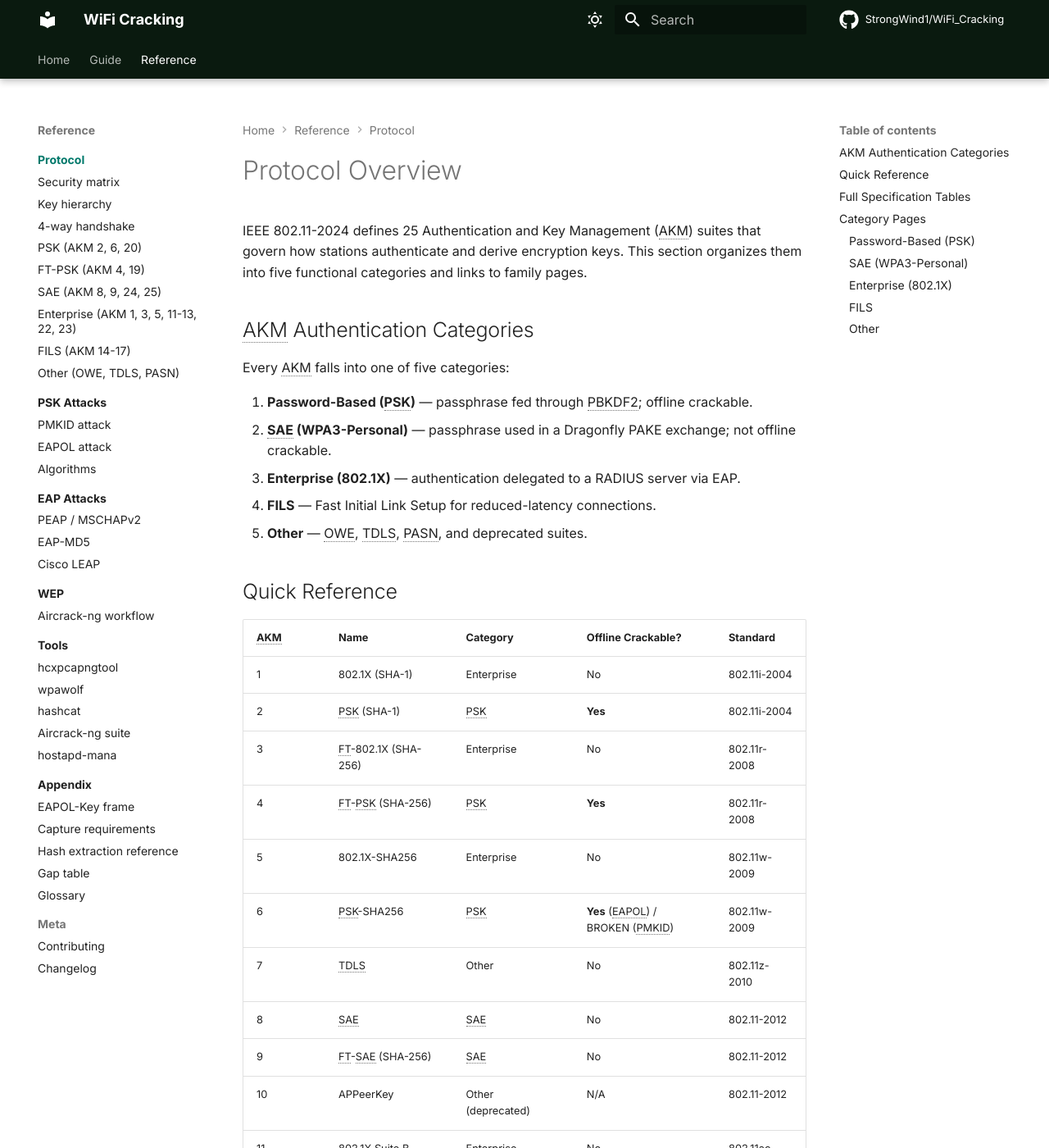
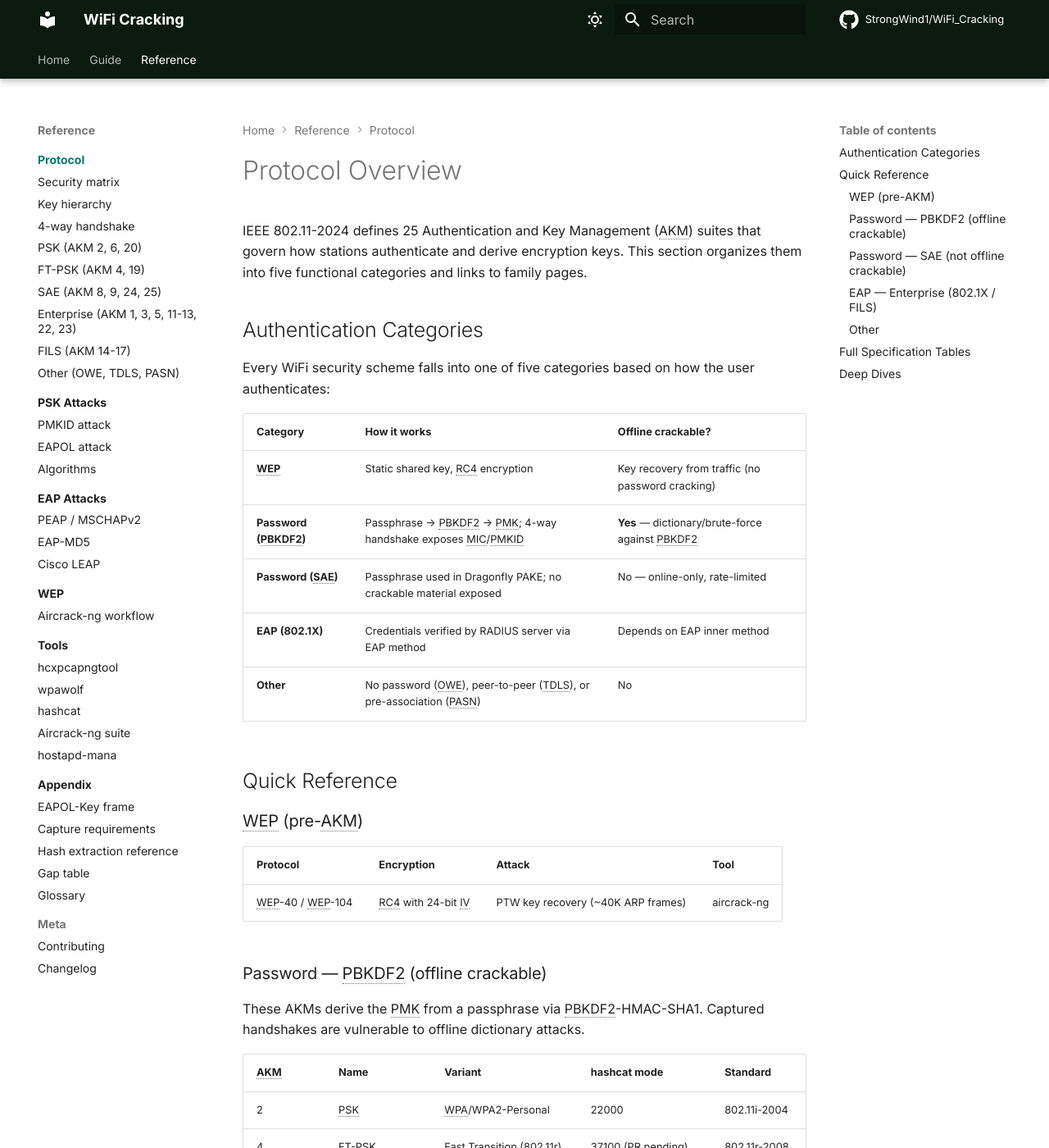
Before and after one commit to StrongWind1/WiFi_Cracking, an MkDocs documentation site: the page built from docs/protocol/index.md, in a window 1280 px wide and 1400 px high. Shown: the whole window at 82% size. Built offline with MkDocs 1.6.1 and Material for MkDocs 9.7.7, drawn with Linux system fonts in a browser that asks for light colours; comment, search, counter and statistics services are not loaded; some of the changed text lies outside the part shown.

Commit message:
docs: restructure Quick Reference into 5 clear categories
Split the flat 25-row AKM table into 5 grouped sections:
- WEP (pre-AKM): RC4 key recovery
- Password (PBKDF2): AKM 2/4/6/19/20, offline crackable
- Password (SAE): AKM 8/9/24/25, not offline crackable
- EAP (802.1X/FILS): AKM 1/3/5/11-17/22/23, RADIUS-based
- Other: AKM 7/10/18/21, niche protocols

Each section has its own table with columns relevant to that
category. Easier to scan — a reader can jump straight to their
network type without parsing all 25 rows.

```diff
--- a/docs/protocol/index.md
+++ b/docs/protocol/index.md
@@ -4,45 +4,76 @@ IEEE 802.11-2024 defines 25 Authentication and Key Management (AKM) suites
 that govern how stations authenticate and derive encryption keys. This section
 organizes them into five functional categories and links to family pages.
 
-## AKM Authentication Categories
+## Authentication Categories
 
-Every AKM falls into one of five categories:
+Every WiFi security scheme falls into one of five categories based on how the user authenticates:
 
-1. **Password-Based (PSK)** — passphrase fed through PBKDF2; offline crackable.
-2. **SAE (WPA3-Personal)** — passphrase used in a Dragonfly PAKE exchange; not offline crackable.
-3. **Enterprise (802.1X)** — authentication delegated to a RADIUS server via EAP.
-4. **FILS** — Fast Initial Link Setup for reduced-latency connections.
-5. **Other** — OWE, TDLS, PASN, and deprecated suites.
+| Category | How it works | Offline crackable? |
+|---|---|---|
+| **WEP** | Static shared key, RC4 encryption | Key recovery from traffic (no password cracking) |
+| **Password (PBKDF2)** | Passphrase → PBKDF2 → PMK; 4-way handshake exposes MIC/PMKID | **Yes** — dictionary/brute-force against PBKDF2 |
+| **Password (SAE)** | Passphrase used in Dragonfly PAKE; no crackable material exposed | No — online-only, rate-limited |
+| **EAP (802.1X)** | Credentials verified by RADIUS server via EAP method | Depends on EAP inner method |
+| **Other** | No password (OWE), peer-to-peer (TDLS), or pre-association (PASN) | No |
 
 ## Quick Reference
 
-| AKM | Name | Category | Offline Crackable? | Standard |
-|-----|------|----------|--------------------|----------|
-| 1 | 802.1X (SHA-1) | Enterprise | No | 802.11i-2004 |
-| 2 | PSK (SHA-1) | PSK | **Yes** | 802.11i-2004 |
-| 3 | FT-802.1X (SHA-256) | Enterprise | No | 802.11r-2008 |
-| 4 | FT-PSK (SHA-256) | PSK | **Yes** | 802.11r-2008 |
-| 5 | 802.1X-SHA256 | Enterprise | No | 802.11w-2009 |
-| 6 | PSK-SHA256 | PSK | **Yes** (EAPOL) / BROKEN (PMKID) | 802.11w-2009 |
-| 7 | TDLS | Other | No | 802.11z-2010 |
-| 8 | SAE | SAE | No | 802.11-2012 |
-| 9 | FT-SAE (SHA-256) | SAE | No | 802.11-2012 |
-| 10 | APPeerKey | Other (deprecated) | N/A | 802.11-2012 |
-| 11 | 802.1X Suite B (SHA-256) | Enterprise (deprecated) | No | 802.11ac-2013 |
-| 12 | 802.1X Suite B (SHA-384) | Enterprise | No | 802.11ac-2013 |
-| 13 | FT-802.1X (SHA-384) | Enterprise | No | 802.11ac-2013 |
-| 14 | FILS-SHA256 | FILS | No | 802.11ai-2016 |
-| 15 | FILS-SHA384 | FILS | No | 802.11ai-2016 |
-| 16 | FT-FILS-SHA256 | FILS | No | 802.11ai-2016 |
-| 17 | FT-FILS-SHA384 | FILS | No | 802.11ai-2016 |
-| 18 | OWE | Other | No | 802.11-2020 |
-| 19 | FT-PSK (SHA-384) | PSK | **Yes** | 802.11-2020 |
-| 20 | PSK-SHA384 | PSK | **Yes** | 802.11-2020 |
-| 21 | PASN | Other | No | 802.11-2024 |
-| 22 | FT-802.1X-SHA384 | Enterprise | No | 802.11-2024 |
-| 23 | 802.1X-SHA384 | Enterprise | No | 802.11-2024 |
-| 24 | SAE (group-dependent) | SAE | No | 802.11-2024 |
-| 25 | FT-SAE (group-dependent) | SAE | No | 802.11-2024 |
+### WEP (pre-AKM)
+
+| Protocol | Encryption | Attack | Tool |
+|---|---|---|---|
+| WEP-40 / WEP-104 | RC4 with 24-bit IV | PTW key recovery (~40K ARP frames) | aircrack-ng |
+
+### Password — PBKDF2 (offline crackable)
+
+These AKMs derive the PMK from a passphrase via PBKDF2-HMAC-SHA1. Captured handshakes are vulnerable to offline dictionary attacks.
+
+| AKM | Name | Variant | hashcat mode | Standard |
+|-----|------|---------|-------------|----------|
+| 2 | PSK | WPA/WPA2-Personal | 22000 | 802.11i-2004 |
+| 4 | FT-PSK | Fast Transition (802.11r) | 37100 (PR pending) | 802.11r-2008 |
+| 6 | PSK-SHA256 | PMF-capable (802.11w) | 22000 (PMKID broken) | 802.11w-2009 |
+| 19 | FT-PSK-SHA384 | FT with SHA-384 | none | 802.11-2020 |
+| 20 | PSK-SHA384 | SHA-384 with GCMP-256 | none | 802.11-2020 |
+
+### Password — SAE (not offline crackable)
+
+These AKMs use the same passphrase but negotiate it via Dragonfly PAKE. The handshake exposes no material that can be cracked offline.
+
+| AKM | Name | Variant | Standard |
+|-----|------|---------|----------|
+| 8 | SAE | WPA3-Personal | 802.11-2012 |
+| 9 | FT-SAE | WPA3 + Fast Transition | 802.11-2012 |
+| 24 | SAE (group-dependent) | H2E only | 802.11-2024 |
+| 25 | FT-SAE (group-dependent) | H2E + Fast Transition | 802.11-2024 |
+
+### EAP — Enterprise (802.1X / FILS)
+
+Authentication delegated to a RADIUS server. PMK derived from EAP Master Session Key, not a passphrase. Whether credentials are recoverable depends on the EAP inner method (e.g., PEAP/MSCHAPv2 → mode 5500; EAP-MD5 → mode 4800; EAP-TLS → not crackable).
+
+| AKM | Name | Variant | Standard |
+|-----|------|---------|----------|
+| 1 | 802.1X | Original enterprise | 802.11i-2004 |
+| 3 | FT-802.1X | Enterprise + Fast Transition | 802.11r-2008 |
+| 5 | 802.1X-SHA256 | Enterprise + PMF | 802.11w-2009 |
+| 11 | Suite B-128 (deprecated) | CNSA predecessor | 802.11ac-2013 |
+| 12 | Suite B-192 | CNSA, SHA-384, P-384 certs | 802.11ac-2013 |
+| 13 | FT-802.1X-SHA384 | Suite B + Fast Transition | 802.11ac-2013 |
+| 14 | FILS-SHA256 | Fast Initial Link Setup | 802.11ai-2016 |
+| 15 | FILS-SHA384 | FILS with SHA-384 | 802.11ai-2016 |
+| 16 | FT-FILS-SHA256 | FILS + Fast Transition | 802.11ai-2016 |
+| 17 | FT-FILS-SHA384 | FILS + FT + SHA-384 | 802.11ai-2016 |
+| 22 | FT-802.1X-SHA384 | Enterprise FT, SHA-384 | 802.11-2024 |
+| 23 | 802.1X-SHA384 | Enterprise, SHA-384 | 802.11-2024 |
+
+### Other
+
+| AKM | Name | Purpose | Standard |
+|-----|------|---------|----------|
+| 7 | TDLS | Peer-to-peer tunneled direct link | 802.11z-2010 |
+| 10 | APPeerKey (deprecated) | Removed from active standard | 802.11-2012 |
+| 18 | OWE | Opportunistic encryption, no password | 802.11-2020 |
+| 21 | PASN | Pre-association security negotiation | 802.11az-2022 |
 
 ## Full Specification Tables
 
@@ -79,38 +110,12 @@ Every AKM falls into one of five categories:
     | 22, 23 (SHA-384) | KDF-SHA-384 | 0 (AKM-defined) | HMAC-SHA-384 | AES key wrap |
     | 24, 25 (SAE-ext) | group-dependent | 0 (AKM-defined) | group-dependent | AES key wrap |
 
-## Category Pages
+## Deep Dives
 
-### Password-Based (PSK)
-
-AKMs 2, 4, 6, 19, 20 derive the PMK from a passphrase via PBKDF2. Captured
-handshakes are vulnerable to offline dictionary attacks.
-
-- [PSK Family (AKM 2, 6, 20)](psk-family.md)
-- [FT-PSK Family (AKM 4, 19)](ft-psk-family.md)
-
-### SAE (WPA3-Personal)
-
-AKMs 8, 9, 24, 25 use Dragonfly PAKE. Capturing the handshake does not yield
-a crackable hash.
-
-- [SAE Family (AKM 8, 9, 24, 25)](sae-family.md)
-
-### Enterprise (802.1X)
-
-AKMs 1, 3, 5, 11–13, 22, 23 delegate authentication to a RADIUS server via EAP.
-PMK derived from EAP Master Session Key, not a passphrase.
-
-- [Enterprise Family (AKM 1, 3, 5, 11–13, 22, 23)](enterprise-family.md)
-
-### FILS
-
-AKMs 14–17 implement Fast Initial Link Setup for reduced-latency associations.
-
-- [FILS Family (AKM 14–17)](fils-family.md)
-
-### Other
-
-AKMs 7 (TDLS), 10 (APPeerKey, deprecated), 18 (OWE), 21 (PASN).
-
-- [Other AKMs (OWE, TDLS, PASN)](other-family.md)
+- [PSK Family (AKM 2, 6, 20)](psk-family.md) — PBKDF2 password-based, offline crackable
+- [FT-PSK Family (AKM 4, 19)](ft-psk-family.md) — Fast Transition variants
+- [SAE Family (AKM 8, 9, 24, 25)](sae-family.md) — Dragonfly PAKE, not offline crackable
+- [Enterprise Family (AKM 1, 3, 5, 11–13, 22, 23)](enterprise-family.md) — 802.1X / RADIUS
+- [FILS Family (AKM 14–17)](fils-family.md) — Fast Initial Link Setup
+- [Other AKMs (OWE, TDLS, PASN)](other-family.md) — Opportunistic encryption, peer-to-peer, pre-association
+- [Security Matrix](security-matrix.md) — per-AKM security posture and attack status
```
